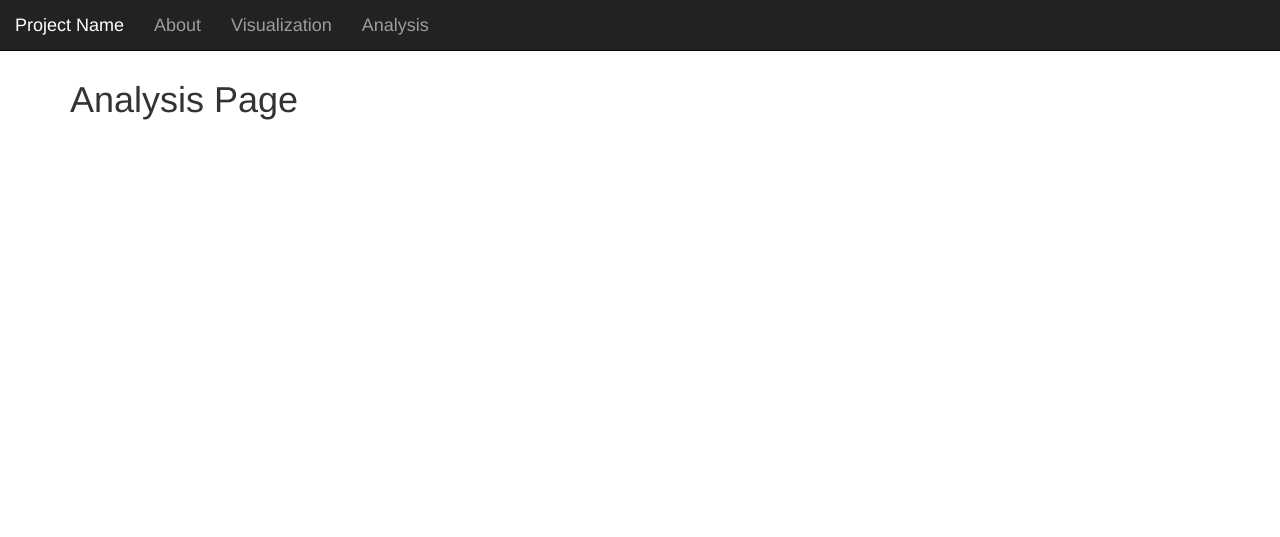
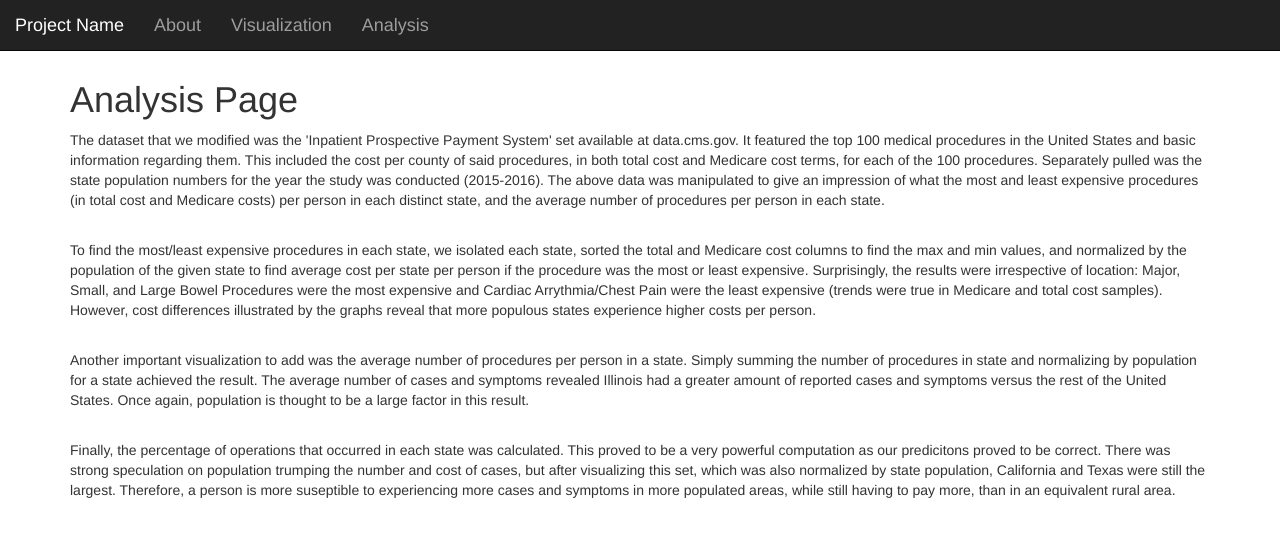
Before and after one commit to kblicharski/big-data-hackathon-2017, a Django app: page /analysis/ in a window 1280 px wide. Shown: the top 537 px of the page. Run offline with Django 3.2, Linux system fonts and the light colour scheme; some libraries are stand-ins or nearby versions.

Commit message:
Added analysis for each of the major graphs

```diff
--- a/visualizer/website/templates/website/analysis.html
+++ b/visualizer/website/templates/website/analysis.html
@@ -2,4 +2,11 @@
 
 {% block content %}
 <h1>Analysis Page</h1>
+<p>The dataset that we modified was the 'Inpatient Prospective Payment System' set available at data.cms.gov. It featured the top 100 medical procedures in the United States and basic information regarding them. This included the cost per county of said procedures, in both total cost and Medicare cost terms, for each of the 100 procedures. Separately pulled was the state population numbers for the year the study was conducted (2015-2016). The above data was manipulated to give an impression of what the most and least expensive procedures (in total cost and Medicare costs) per person in each distinct state, and the average number of procedures per person in each state. </p>
+<br>
+<p>To find the most/least expensive procedures in each state, we isolated each state, sorted the total and Medicare cost columns to find the max and min values, and normalized by the population of the given state to find average cost per state per person if the procedure was the most or least expensive. Surprisingly, the results were irrespective of location: Major, Small, and Large Bowel Procedures were the most expensive and Cardiac Arrythmia/Chest Pain were the least expensive (trends were true in Medicare and total cost samples). However, cost differences illustrated by the graphs reveal that more populous states experience higher costs per person. </p>
+<br>
+<p>Another important visualization to add was the average number of procedures per person in a state. Simply summing the number of procedures in state and normalizing by population for a state achieved the result. The average number of cases and symptoms revealed Illinois had a greater amount of reported cases and symptoms versus the rest of the United States. Once again, population is thought to be a large factor in this result. </p>
+<br>
+<p>Finally, the percentage of operations that occurred in each state was calculated. This proved to be a very powerful computation as our predicitons proved to be correct. There was strong speculation on population trumping the number and cost of cases, but after visualizing this set, which was also normalized by state population, California and Texas were still the largest. Therefore, a person is more suseptible to experiencing more cases and symptoms in more populated areas, while still having to pay more, than in an equivalent rural area. </p>
 {% endblock content %}
```
